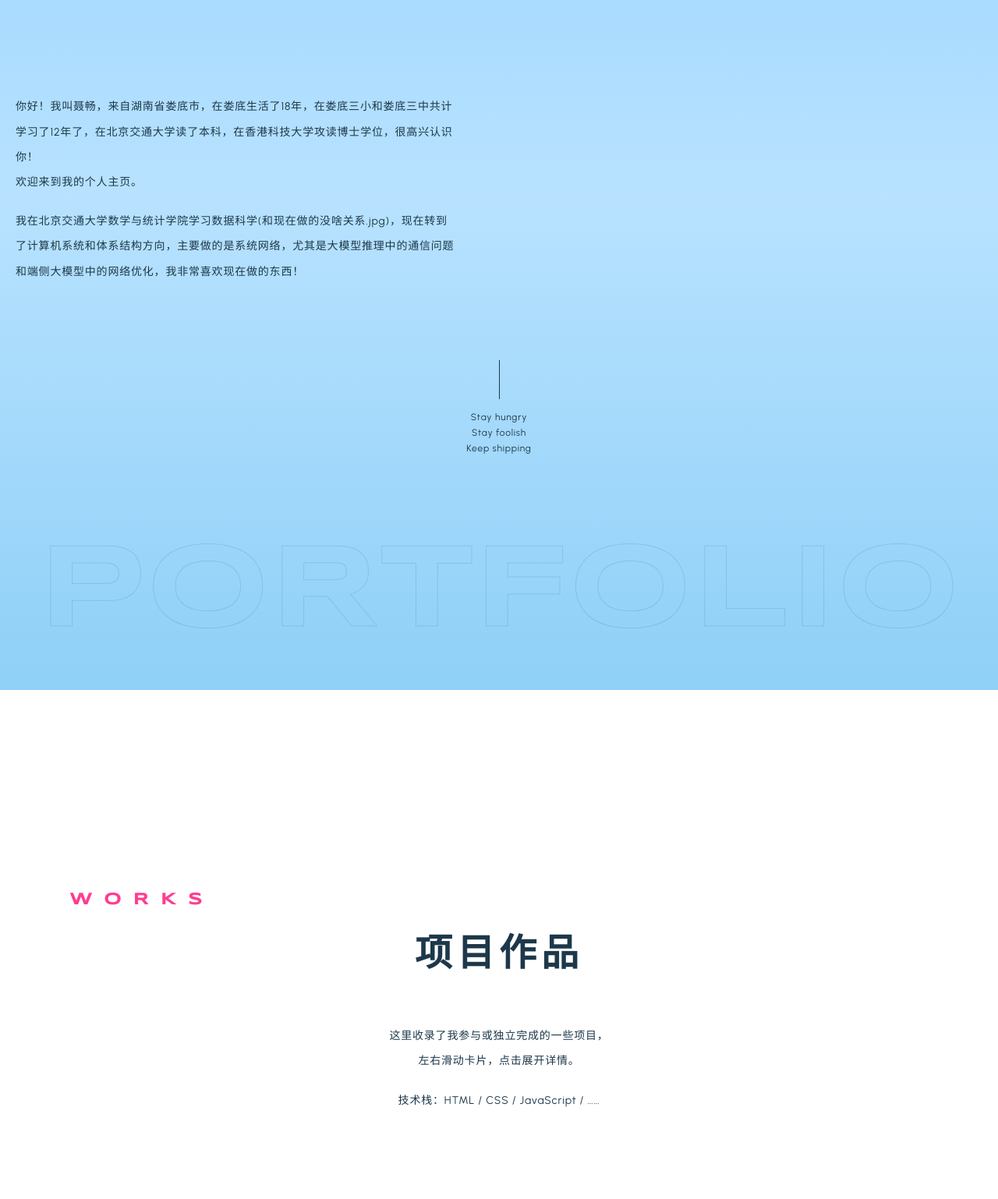
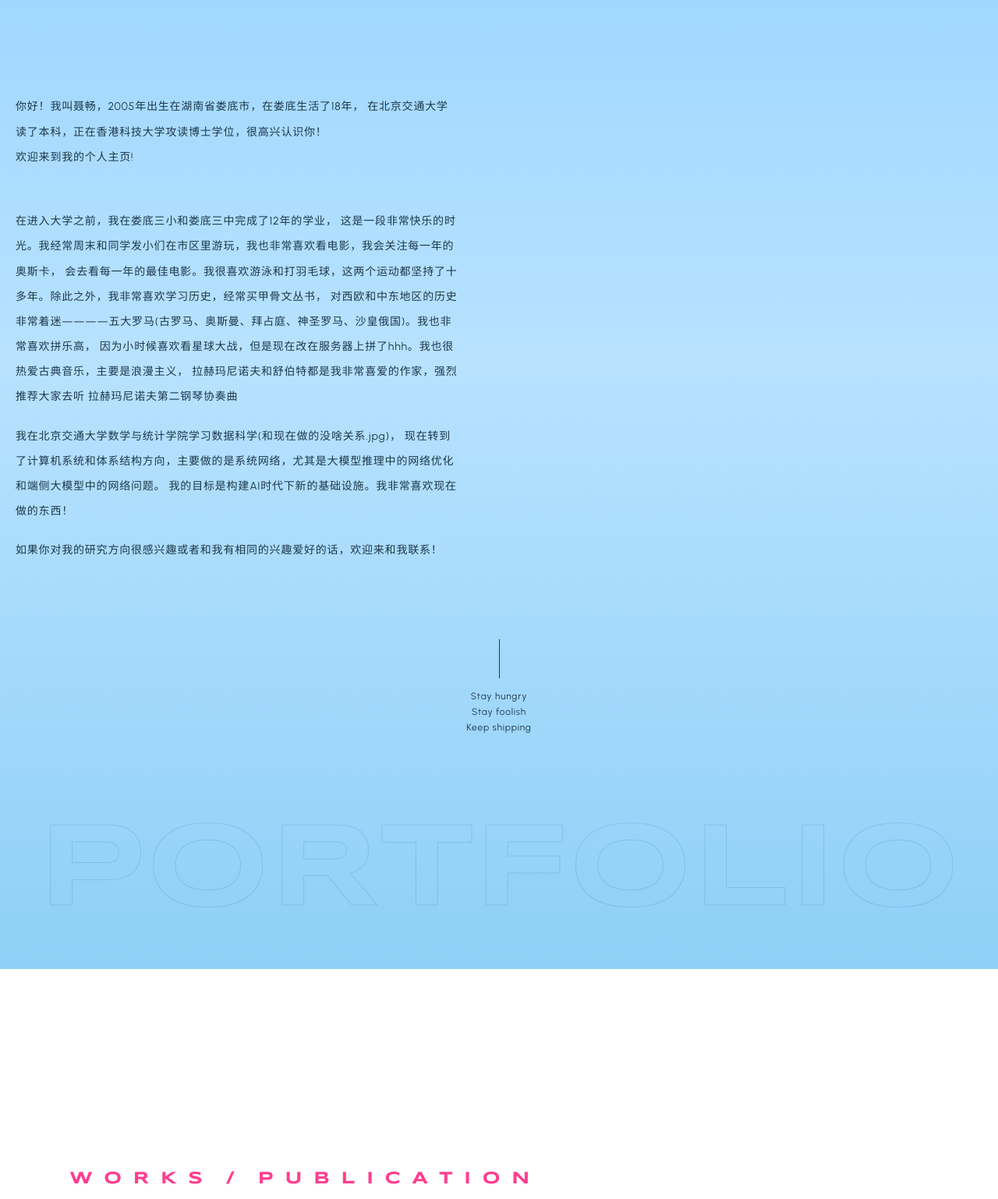
Before and after one commit to N-Leon-Wesker-C/homepage, a plain HTML site: page index.html in a window 1280 px wide. Shown: the part 1500-3038 px from the top of the page at 78% size. Drawn offline with Linux system fonts and the light colour scheme; a web font is replaced by a local one.

Commit message:
更改了一下主页

```diff
--- a/index.html
+++ b/index.html
@@ -71,9 +71,21 @@
               </h2>
               <div class="story-img introduction-img v-sp ph ph-blue" data-ph="头像"></div>
               <div class="story-text1">
-                <p><span class="l1">你好！我叫聂畅，来自湖南省娄底市，在娄底生活了18年，在娄底三小和娄底三中共计学习了12年了，在北京交通大学读了本科，在香港科技大学攻读博士学位，很高兴认识你！<br class="v-pc">欢迎来到我的个人主页。</span></p>
-                <p><span class="l2"><br class="v-pc"></span></p>
-                <p><span class="l3">我在北京交通大学数学与统计学院学习数据科学(和现在做的没啥关系.jpg)，现在转到了计算机系统和体系结构方向，主要做的是系统网络，尤其是大模型推理中的通信问题和端侧大模型中的网络优化，我非常喜欢现在做的东西！</span></p>
+                <p><span class="l1">你好！我叫聂畅，2005年出生在湖南省娄底市，在娄底生活了18年，
+                  在北京交通大学读了本科，正在香港科技大学攻读博士学位，很高兴认识你！
+                  <br class="v-pc">欢迎来到我的个人主页!</span></p>
+                <p><span class="l2"><br class="v-pc">在进入大学之前，我在娄底三小和娄底三中完成了12年的学业，
+                  这是一段非常快乐的时光。我经常周末和同学发小们在市区里游玩，我也非常喜欢看电影，我会关注每一年的奥斯卡，
+                  会去看每一年的最佳电影。我很喜欢游泳和打羽毛球，这两个运动都坚持了十多年。除此之外，我非常喜欢学习历史，经常买甲骨文丛书，
+                  对西欧和中东地区的历史非常着迷————五大罗马(古罗马、奥斯曼、拜占庭、神圣罗马、沙皇俄国)。我也非常喜欢拼乐高，
+                  因为小时候喜欢看星球大战，但是现在改在服务器上拼了hhh。我也很热爱古典音乐，主要是浪漫主义，
+                  拉赫玛尼诺夫和舒伯特都是我非常喜爱的作家，强烈推荐大家去听
+                  <a href="https://www.bilibili.com/video/BV1Ex411X72S/?spm_id_from=333.337.search-card.all.click&vd_source=f67c25f156abb100576677e39b566dc6">
+                    拉赫玛尼诺夫第二钢琴协奏曲</a></span></p>
+                <p><span class="l3">我在北京交通大学数学与统计学院学习数据科学(和现在做的没啥关系.jpg)，
+                  现在转到了计算机系统和体系结构方向，主要做的是系统网络，尤其是大模型推理中的网络优化和端侧大模型中的网络问题。
+                  我的目标是构建AI时代下新的基础设施。我非常喜欢现在做的东西！</span></p>
+                <p><span class="l4">如果你对我的研究方向很感兴趣或者和我有相同的兴趣爱好的话，欢迎来和我联系！</span></p>
               </div>
             </div>
             <div class="story-img introduction-img v-pc ph ph-blue" data-ph="头像"></div>
@@ -91,9 +103,9 @@
       <section class="works" id="works">
         <div class="wrapper">
           <h2 class="works-title">
-            <span class="disp-none">项目作品 / Works</span>
-            <span class="title-kicker animate-spec">WORKS</span>
-            <span class="title-main fade-up">项目作品</span>
+            <span class="disp-none">项目作品 / Works / 出版物 / Publication</span>
+            <span class="title-kicker animate-spec">WORKS / PUBLICATION</span>
+            <span class="title-main fade-up">项目作品 / 出版物</span>
           </h2>
           <div class="story-text2 works-intro">
             <p><span class="l1">这里收录了我参与或独立完成的一些项目，<br class="v-pc">左右滑动卡片，点击展开详情。</span></p>
@@ -122,7 +134,7 @@
               </h2>
               <div class="story-img game-system-img v-sp ph ph-mint" data-ph="随笔配图"></div>
               <div class="story-text4">
-                <p><span class="l1">记录零散的想法、学习笔记与生活片段。</span></p>
+                <p><span class="l1">主包在这里写一下自己的碎碎念，想看主播的技术博客和思考的小伙伴可以跳转到这里:<a href="https://n-leon-wesker-c.github.io/">点我点我</a></span></p>
                 <p><span class="l2">不定期更新，欢迎常来看看。</span></p>
               </div>
               <div class="item-list">
```
